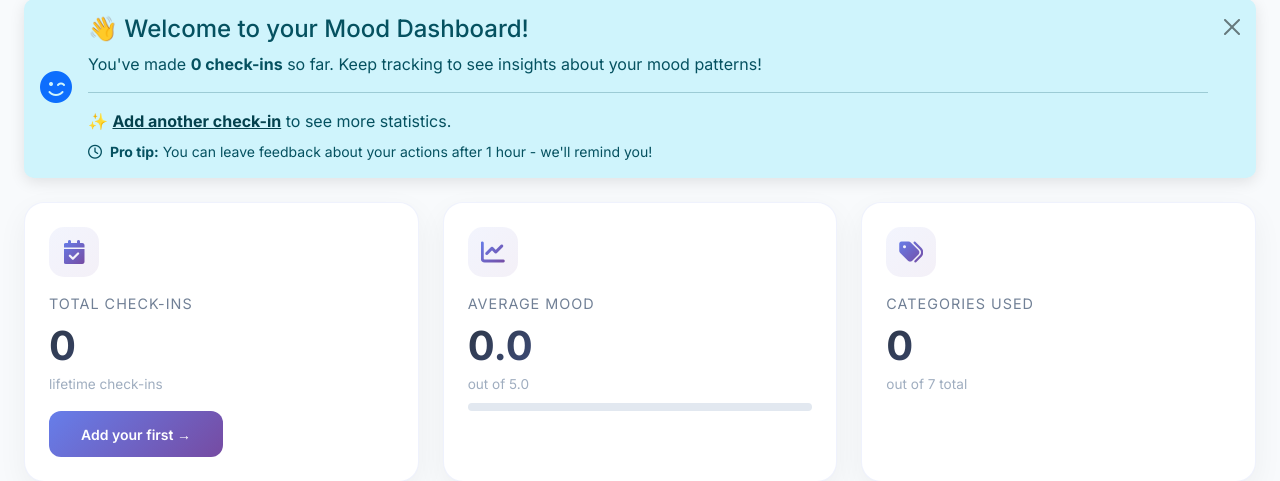
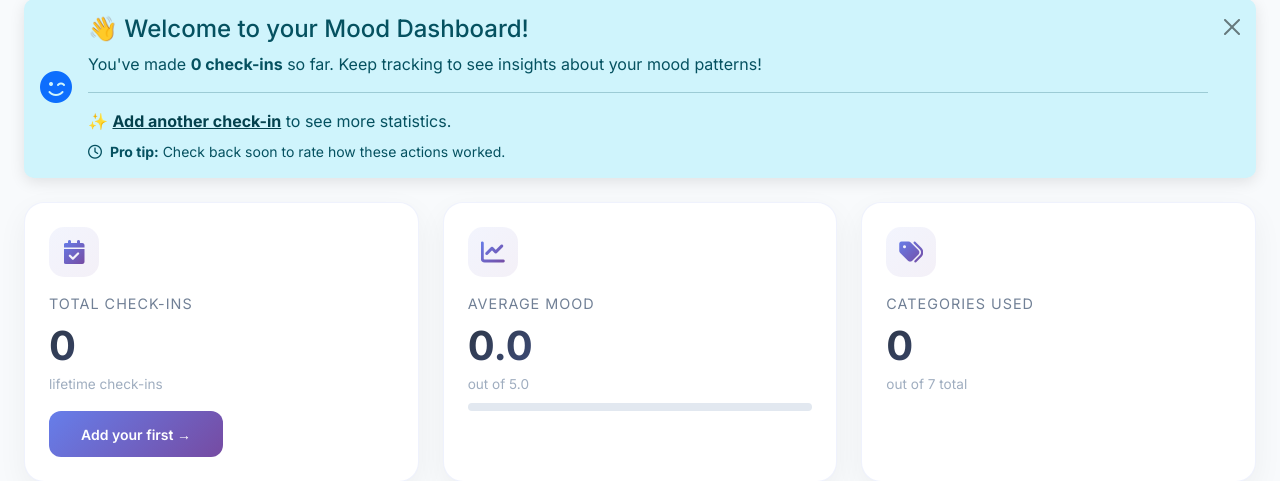
Before and after one commit to Coolafdood/meta-mood, a Django app: page /dashboard/ in a window 1280 px wide. Shown: the part 101-582 px from the top of the page. Run offline with Django 5.2, Linux system fonts and the light colour scheme; the visitor is signed in with stand-in values (Sample User, id 1); data that the repository does not hold is empty.

Commit message:
fix feedback time

```diff
--- a/tracker/models.py
+++ b/tracker/models.py
@@ -117,8 +117,9 @@ class MoodEntry(models.Model):
             return None
 
         import re
+
         # Look for "Custom reason: XXXX" pattern
-        match = re.search(r'Custom reason: (.*?)(\n|$)', self.notes)
+        match = re.search(r"Custom reason: (.*?)(\n|$)", self.notes)
         if match:
             return match.group(1)
         return None
@@ -132,8 +133,9 @@ class MoodEntry(models.Model):
             return None
 
         import re
+
         # Look for "Custom action: XXXX" pattern
-        match = re.search(r'Custom action: (.*?)(\n|$)', self.notes)
+        match = re.search(r"Custom action: (.*?)(\n|$)", self.notes)
         if match:
             return match.group(1)
         return None
--- a/tracker/templates/tracker/dashboard.html
+++ b/tracker/templates/tracker/dashboard.html
@@ -21,8 +21,7 @@
                 {% endif %}
                 <p class="mb-0 mt-2 small">
                     <i class="far fa-clock me-1"></i>
-                    <strong>Pro tip:</strong> You can leave feedback about your actions after 1 hour - we'll remind you!
-                </p>
+                    <strong>Pro tip:</strong> Check back soon to rate how these actions worked.
             </div>
         </div>
     </div>
```
Also changed, not shown: tracker/views.py (+3 -7 lines).
